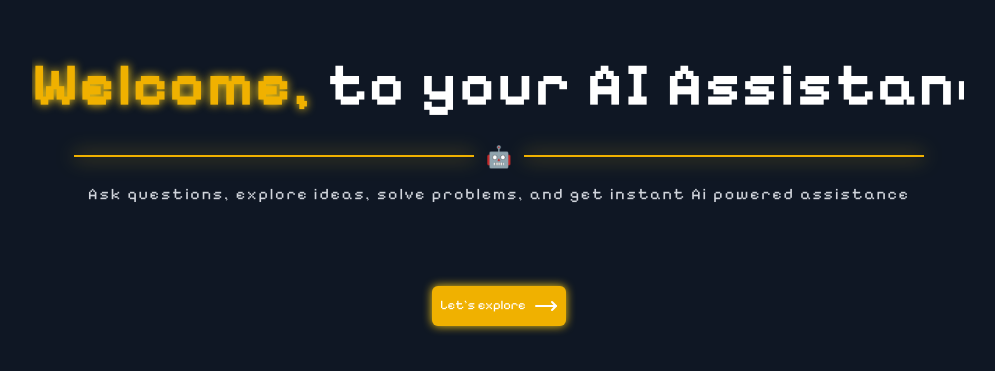
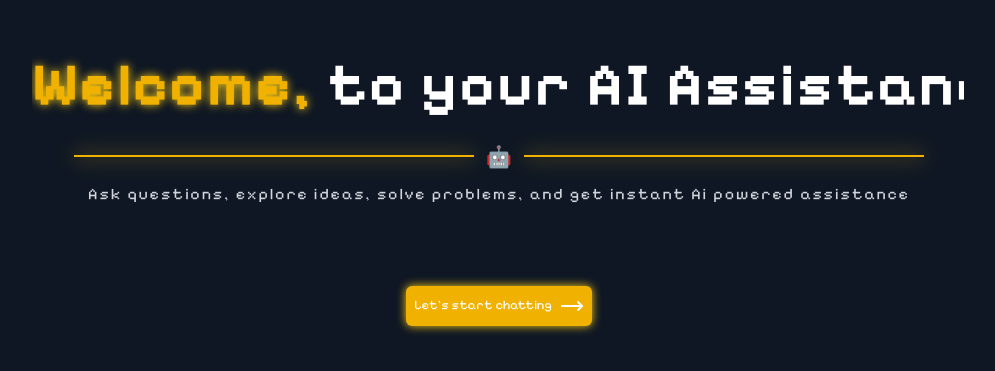
Before and after one commit to Asyrafi0257/chatbot, a Next.js app: page / in a window 1280 px wide. Shown: the part 217-588 px from the top of the page, without its empty margins (141-1136 px from the left). Built offline with nearby package versions, Linux system fonts and the light colour scheme.

Commit message:
fixed: solve problem simbol at landpage

```diff
--- a/app/page.tsx
+++ b/app/page.tsx
@@ -26,7 +26,7 @@ export default function LandPage(){
             <p className="font-pixel text-gray-300 tracking-[2px]"> Ask questions, explore ideas, solve problems, and get instant Ai powered assistance</p>
 
             <div className="flex flex-row p-2 mt-20 bg-yellow-500 shadow-[0_0_10px_#facc15] rounded-md font-pixel cursor-pointer">
-              <button className="text-white mr-2 cursor-pointer text-[13px]" onClick={handleStart}> Let's explore</button>
+              <button className="text-white mr-2 cursor-pointer text-[13px]" onClick={handleStart}> Let&apos;s start chatting</button>
               <MoveRight className="text-white cursor-pointer"/>
             </div>
         </div>
```
